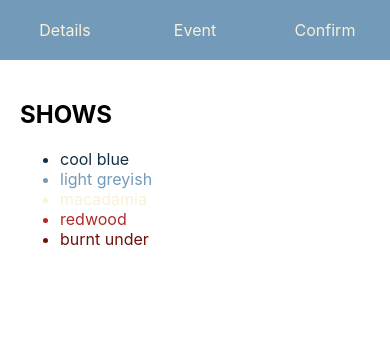
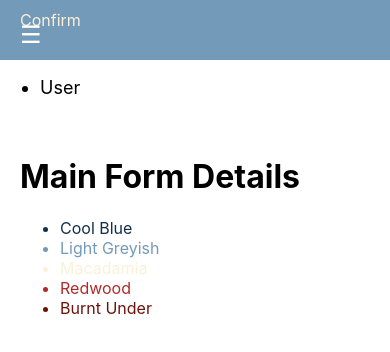
Before and after one commit to rhythm1124/Booking-app-, a React (Create React App) app in the folder bookingapp/: page / in a window 390 px wide. Shown: the top 352 px of the page. Built offline with nearby package versions, Linux system fonts and the light colour scheme.

Commit message:
changes
>adding navbar
>creating a side container for the navigation
>making changes in the file and folder format like needed

```diff
--- a/bookingapp/src/components/navbar.js
+++ b/bookingapp/src/components/navbar.js
@@ -0,0 +1,19 @@
+import React from 'react';
+import '../styles/navbar.css';
+
+const NavBar = () => {
+    return (
+        <nav classNmae="navbar">
+        <div className="navbar-title">
+            <ul><li>Title</li></ul>
+        </div>
+        <div className="navbar-user">
+            <ul>
+                <li>User</li>
+            </ul>
+        </div>
+        </nav>
+    );
+}
+
+export default NavBar;
--- a/bookingapp/src/components/sideconatiner.js
+++ b/bookingapp/src/components/sideconatiner.js
@@ -0,0 +1,27 @@
+import React, { useState } from 'react';
+import '../styles/sidecontainer.css';
+
+const SideContainer = () => {
+    const [isOpen, setIsOpen] = useState(false);
+
+    const toggleMenu = () => {
+        setIsOpen(!isOpen);
+    };
+
+    return (
+        <div>
+            <div className="hamburger" onClick={toggleMenu}>
+                &#9776; {/* Unicode for the hamburger icon */}
+            </div>
+            <div className={`side-container ${isOpen ? 'show' : ''}`}>
+                <ul>
+                    <li><a href="#details">Details</a></li>
+                    <li><a href="#event">Event</a></li>
+                    <li><a href="#confirm">Confirm</a></li>
+                </ul>
+            </div>
+        </div>
+    );
+}
+
+export default SideContainer;
--- a/bookingapp/src/pages/main_form.js
+++ b/bookingapp/src/pages/main_form.js
@@ -1,28 +1,25 @@
 import React from 'react';
+import NavBar from '../components/navbar';   // Import the NavBar component
+import SideContainer from '../components/sideconatiner';  // Import the SideContainer component
 import '../styles/main_form.css';
 
 const Form = () => {
     return (
         <div>
-            <div class="side-container">
-                <ul>
-                    <li><a>Details</a></li>
-                    <li><a>Event</a></li>
-                    <li><a>Confirm</a></li>
+            <NavBar /> {/* Add the NavBar component here */}
+            <SideContainer /> {/* Add the SideContainer component here */}
+            <div className="main-content">
+                <h1>Main Form Details</h1>
+                <ul className="color-theme">
+                    <li id="a">Cool Blue</li>
+                    <li id="b">Light Greyish</li>
+                    <li id="c">Macadamia</li>
+                    <li id="d">Redwood</li>
+                    <li id="e">Burnt Under</li>
                 </ul>
             </div>
-            <div class="main-content">
-            <h2>SHOWS</h2>
-            <ul class="color-theme">
-                <li id="a">cool blue</li>
-                <li id="b">light greyish</li>
-                <li id="c">macadamia</li>
-                <li id="d">redwood</li>
-                <li id="e">burnt under</li>
-            </ul>
-            </div>
         </div>
-    )
+    );
 }
 
 export default Form;
--- a/bookingapp/src/styles/main_form.css
+++ b/bookingapp/src/styles/main_form.css
@@ -1,35 +1,7 @@
-.side-container{
-    display: flex;
-    flex-direction: column;
-    position: fixed;
-    background-color: #739ab9;
-    height: 100vh;
-    width: 80px;
-    top:0;
-    left:0;
-    z-index: 1000;
-    box-shadow: 2px 0 5px rgba(0, 0, 0, 0,1);
-}
 .main-content{
     margin-left: 100px;
     padding: 20px;
 }
-.side-container ul {
-    list-style-type: none;
-    padding: 0;
-    margin: 0;
-}
-.side-container li{
-    margin: 10px 0;
-    padding: 10px;
-    color: #fbf0d8;
-    cursor: pointer;
-}
-.side-container a{
-    text-decoration: none;
-    color: inherit;
-}
-
 
 #a {color: #113047;}
 #b {color: #739ab9;}
@@ -38,35 +10,8 @@
 #e {color: #6d120b;}
 
 @media (max-width:768px) {
-    .side-container {
-        width: 100%;
-        height: auto;
-        position: relative;
-        top: 0;
-        left: 0;
-        box-shadow: none;
-        flex-direction: row;
-        overflow-x: auto;
-        justify-content: space-around;
-        align-items: center;
-        overflow-x: auto;
-        padding: 10px 0;
-    }
     .main-content{
         margin-left: 0;
         padding: 20px;
     }
-    .side-container li{
-        margin: 0 10px;
-        padding: 10px;
-        flex: 1;
-        text-align: center;
-    }
-    .side-container ul{
-        display: flex;
-        padding: 0;
-        margin: 0;
-        width: 100%;
-        overflow-x: auto;
-    }
 }
--- a/bookingapp/src/styles/navbar.css
+++ b/bookingapp/src/styles/navbar.css
@@ -0,0 +1,34 @@
+.navbar {
+    display: flex;
+    justify-content: space-between;
+    align-items: center;
+    background-color: #4a90e2;
+    padding: 10px 20px;
+    height: 60px;
+    margin-left: 80px; /* Aligns the navbar next to the side container */
+    box-shadow: 0 2px 5px rgba(0, 0, 0, 0.1);
+    z-index: 900; /* Ensures the navbar is above the side container */
+}
+
+.navbar-title {
+    /* color: #ffffff; */
+    font-size: 24px;
+    font-weight: bold;
+}
+
+.navbar-user {
+    /* color: #ffffff; */
+    font-size: 18px;
+}
+
+@media (max-width: 768px) {
+    .navbar {
+        margin-left: 0; /* Remove the left margin on smaller screens */
+        padding: 10px;
+        flex-direction: column;
+        height: auto;
+    }
+    .navbar-title, .navbar-user {
+        margin: 5px 0;
+    }
+}
--- a/bookingapp/src/styles/sidecontainer.css
+++ b/bookingapp/src/styles/sidecontainer.css
@@ -0,0 +1,71 @@
+.side-container {
+    display: flex;
+    flex-direction: column;
+    position: fixed;
+    background-color: #739ab9;
+    height: 100vh;
+    width: 80px;
+    top: 0;
+    left: 0;
+    z-index: 1000;
+    box-shadow: 2px 0 5px rgba(0, 0, 0, 0.1);
+    transition: transform 0.3s ease;
+}
+
+.side-container ul {
+    list-style-type: none;
+    padding: 0;
+    margin: 0;
+}
+
+.side-container li {
+    margin: 10px 0;
+    padding: 10px;
+    color: #fbf0d8;
+    cursor: pointer;
+}
+
+.side-container a {
+    text-decoration: none;
+    color: inherit;
+}
+
+.hamburger {
+    display: none;
+    position: absolute;
+    top: 20px;
+    left: 20px;
+    z-index: 1100;
+    cursor: pointer;
+    font-size: 24px;
+    color: #ffffff;
+}
+
+@media (max-width: 768px) {
+    .side-container {
+        width: 100%;
+        height: auto;
+        position: fixed;
+        top: 60px; /* Position it below the navbar */
+        left: 0;
+        transform: translateY(-100%);
+        box-shadow: none;
+        flex-direction: column;
+        background-color: #739ab9;
+    }
+
+    .side-container ul {
+        display: flex;
+        flex-direction: column;
+        align-items: flex-start;
+        padding: 10px;
+    }
+
+    .side-container.show {
+        transform: translateY(0);
+    }
+
+    .hamburger {
+        display: block;
+    }
+}
```
